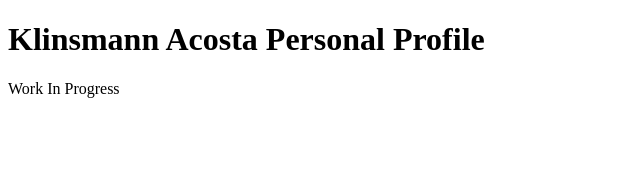
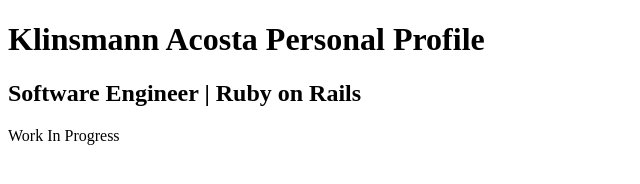
Before and after one commit to kacosta/kacosta.github.io, a plain HTML site: page index.html in a window 1280 px wide. Shown: the whole page, without its empty margins (0-640 px from the left). Drawn offline with Linux system fonts and the light colour scheme.

Commit message:
More changes WIP

```diff
--- a/index.html
+++ b/index.html
@@ -7,6 +7,7 @@
 </head>
 <body>
   <h1>Klinsmann Acosta Personal Profile</h1>
+  <h2>Software Engineer | Ruby on Rails</h2>
   <p>Work In Progress</p>
 </body>
 </html>
```
